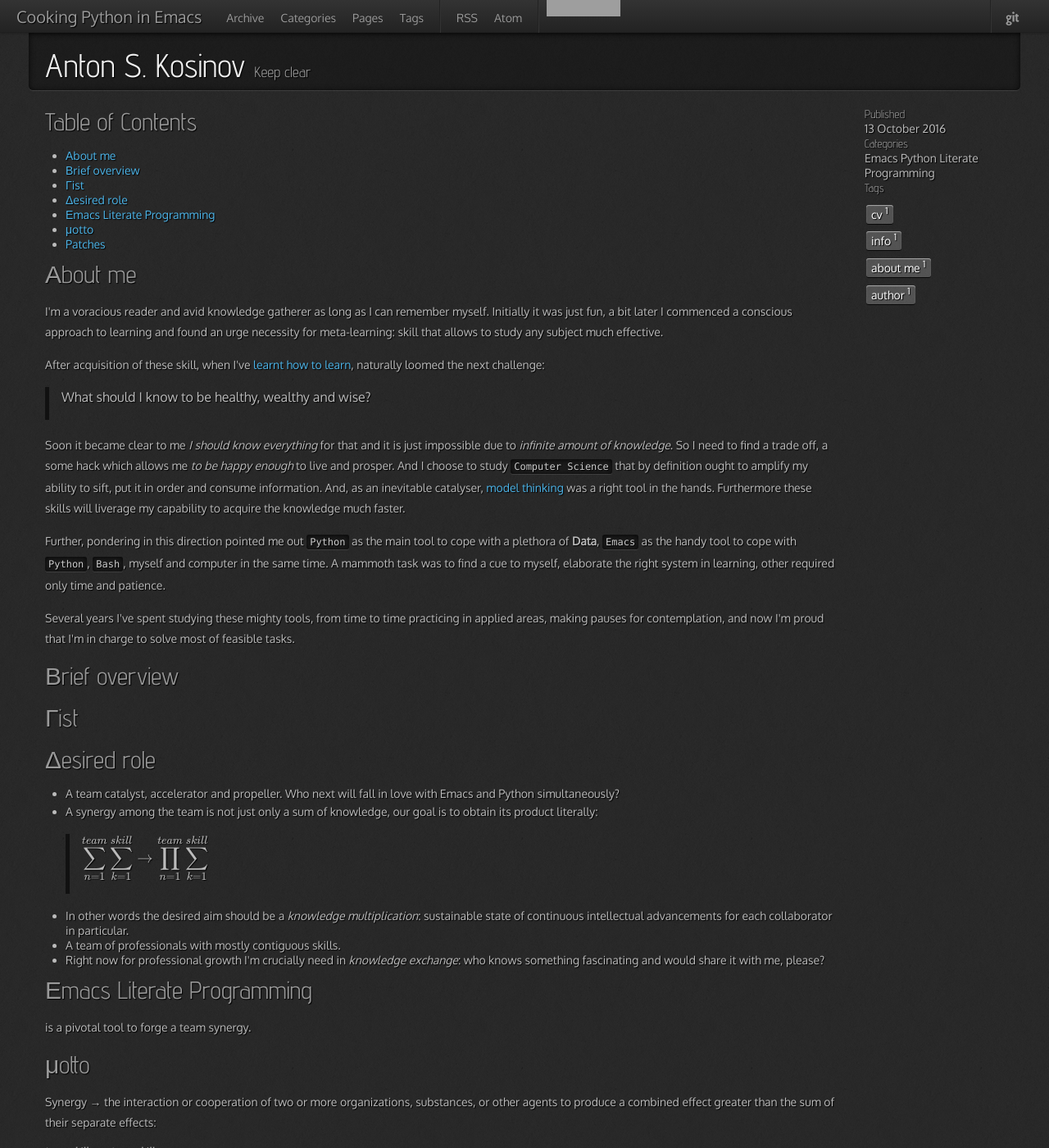
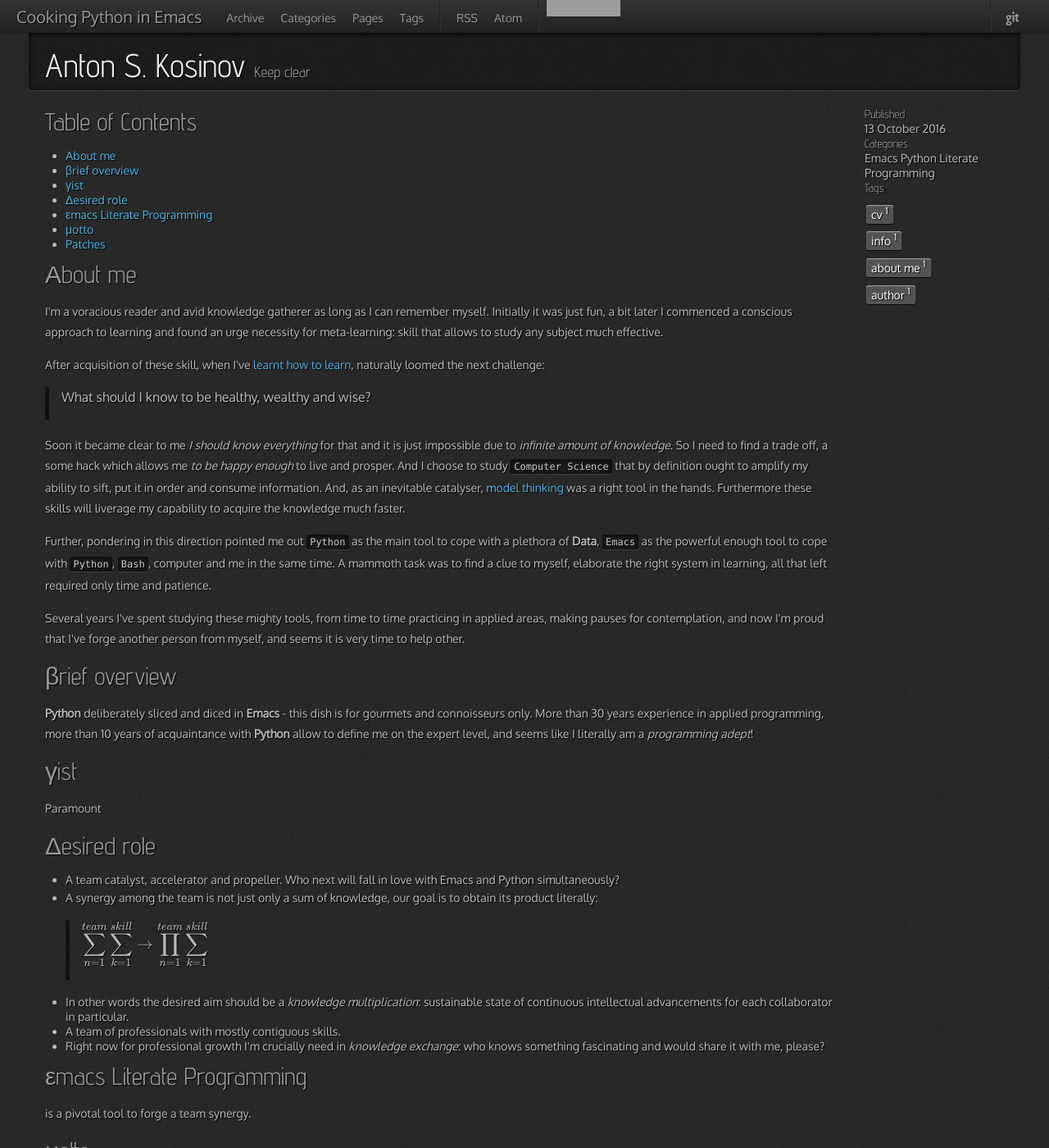
Before and after one commit to 0--key/0--key.github.io, a Jekyll site: the page built from _posts/2016-10-13-CV.html, in a window 1280 px wide and 1400 px high. Shown: the whole window at 82% size. Built offline with Jekyll 4.4.1, drawn with Linux system fonts in a browser that asks for light colours; nearby versions of some CDN libraries; formulas are drawn with MathJax 3; comment, search, counter and statistics services are not loaded; grey boxes are pictures that could not be loaded.

Commit message:
Another enhanced version

```diff
--- a/_posts/2016-10-13-CV.html
+++ b/_posts/2016-10-13-CV.html
@@ -12,10 +12,10 @@ tags: [cv, info, about me, author]
 <div id="text-table-of-contents" role="doc-toc">
 <ul>
 <li><a href="#orgb22f2ba">&Alpha;bout me</a></li>
-<li><a href="#orgd49a1fb">&Beta;rief overview</a></li>
-<li><a href="#org244fdd0">&Gamma;ist</a></li>
+<li><a href="#orge48c8b2">&beta;rief overview</a></li>
+<li><a href="#org07307c4">&gamma;ist</a></li>
 <li><a href="#orga86e154">&Delta;esired role</a></li>
-<li><a href="#org5aa1f88">&Epsilon;macs Literate Programming</a></li>
+<li><a href="#org57958b3">&epsilon;macs Literate Programming</a></li>
 <li><a href="#org3cc57ce">&mu;otto</a></li>
 <li><a href="#org78461c0">Patches</a></li>
 </ul>
@@ -56,27 +56,43 @@ my capability to acquire the knowledge much faster.
 
 <p>
 Further, pondering in this direction pointed me out <code>Python</code> as the
-main tool to cope with a plethora of <b>Data</b>, <code>Emacs</code> as the handy
-tool to cope with <code>Python</code>, <code>Bash</code>, myself and computer in the same
-time. A mammoth task was to find a cue to myself, elaborate the right
-system in learning, other required only time and patience.
+main tool to cope with a plethora of <b>Data</b>, <code>Emacs</code> as the powerful
+enough tool to cope with <code>Python</code>, <code>Bash</code>, computer and me in the
+same time. A mammoth task was to find a clue to myself, elaborate the
+right system in learning, all that left required only time and
+patience.
 </p>
 
 <p>
 Several years I've spent studying these mighty tools, from time to
 time practicing in applied areas, making pauses for contemplation,
-and now I'm proud that I'm in charge to solve most of feasible tasks.
+and now I'm proud that I've forge another person from myself, and
+seems it is very time to help other.
 </p>
 </div>
 </div>
 
 
-<div id="outline-container-orgd49a1fb" class="outline-2">
-<h2 id="orgd49a1fb">&Beta;rief overview</h2>
+<div id="outline-container-orge48c8b2" class="outline-2">
+<h2 id="orge48c8b2">&beta;rief overview</h2>
+<div class="outline-text-2" id="text-orge48c8b2">
+<p>
+<b>Python</b> deliberately sliced and diced in <b>Emacs</b> - this dish is for
+gourmets and connoisseurs only. More than 30 years experience in
+applied programming, more than 10 years of acquaintance with <b>Python</b>
+allow to define me on the expert level, and seems like I literally am
+a <i>programming adept</i>!
+</p>
+</div>
 </div>
 
-<div id="outline-container-org244fdd0" class="outline-2">
-<h2 id="org244fdd0">&Gamma;ist</h2>
+<div id="outline-container-org07307c4" class="outline-2">
+<h2 id="org07307c4">&gamma;ist</h2>
+<div class="outline-text-2" id="text-org07307c4">
+<p>
+Paramount
+</p>
+</div>
 </div>
 
 <div id="outline-container-orga86e154" class="outline-2">
@@ -108,9 +124,9 @@ me, please?</li>
 
 
 
-<div id="outline-container-org5aa1f88" class="outline-2">
-<h2 id="org5aa1f88">&Epsilon;macs Literate Programming</h2>
-<div class="outline-text-2" id="text-org5aa1f88">
+<div id="outline-container-org57958b3" class="outline-2">
+<h2 id="org57958b3">&epsilon;macs Literate Programming</h2>
+<div class="outline-text-2" id="text-org57958b3">
 <p>
 is a pivotal tool to forge a team synergy.
 </p>
```
